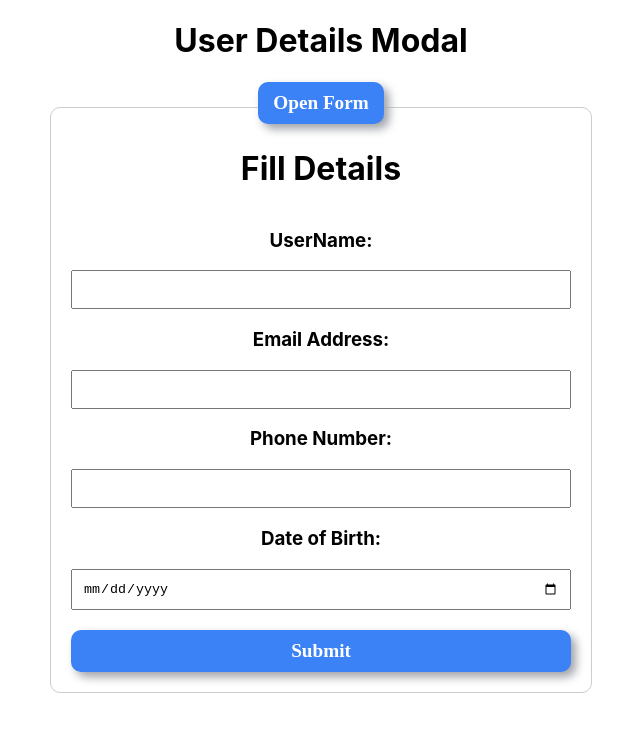
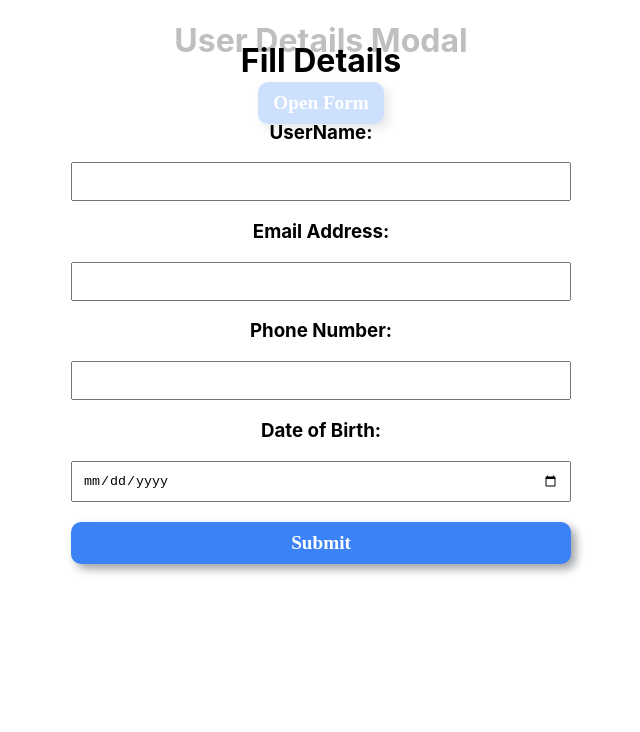
Before and after one commit to VedPrakash-cloud/xmodal, a React (Create React App) app: page / in a window 1280 px wide. Both pictures are taken after a click on the button "Open Form". Shown: the top 732 px of the page, without its empty margins (319-959 px from the left). Built offline with nearby package versions, Linux system fonts and the light colour scheme.

Commit message:
test case update 7

```diff
--- a/src/App.css
+++ b/src/App.css
@@ -1,10 +1,7 @@
 .app {
   text-align: center;
 }
-#root{
-  position: relative;
-  z-index: 1000;
-}
+
 .modal-button, .submit-button{
   background-color: #3b82f6;
   color: white;
@@ -25,7 +22,7 @@
   flex-direction: column;
 }
 
-.modal-overlay {
+/* .modal-overlay {
   position: fixed;
   inset: 0;
   background-color: rgba(255, 255, 255, 0.75);
@@ -33,7 +30,7 @@
   justify-content: center;
   align-items: center;
   z-index: 1000;
-}
+} */
 /*
 .modal-overlay::before {
   content: "";
--- a/src/App.js
+++ b/src/App.js
@@ -72,6 +72,7 @@ export default function App() {
           isOpen={isOpen}
           onRequestClose={closeRequest}
           ariaHideApp={false}
+          className="modal"
           style={{
             content: {
               width: "min-content",
```
